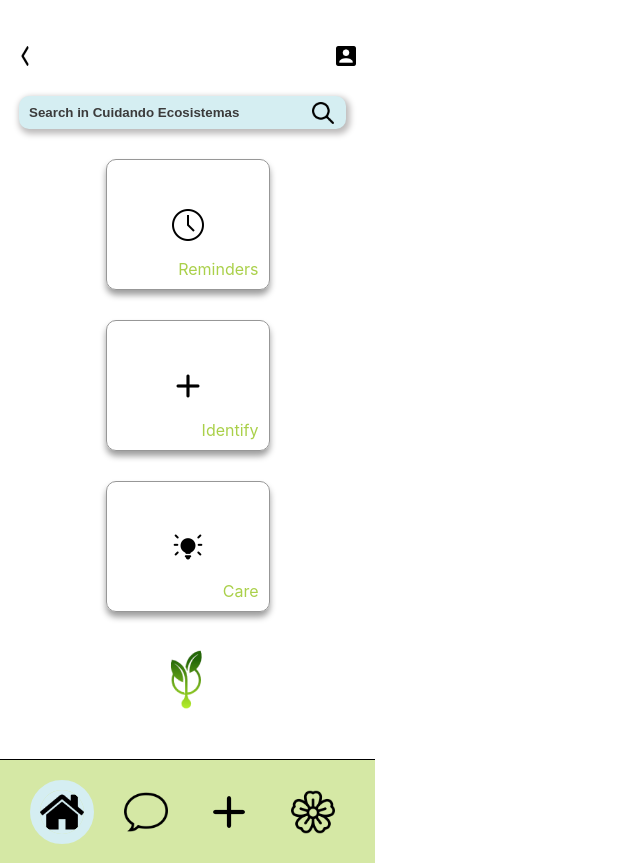
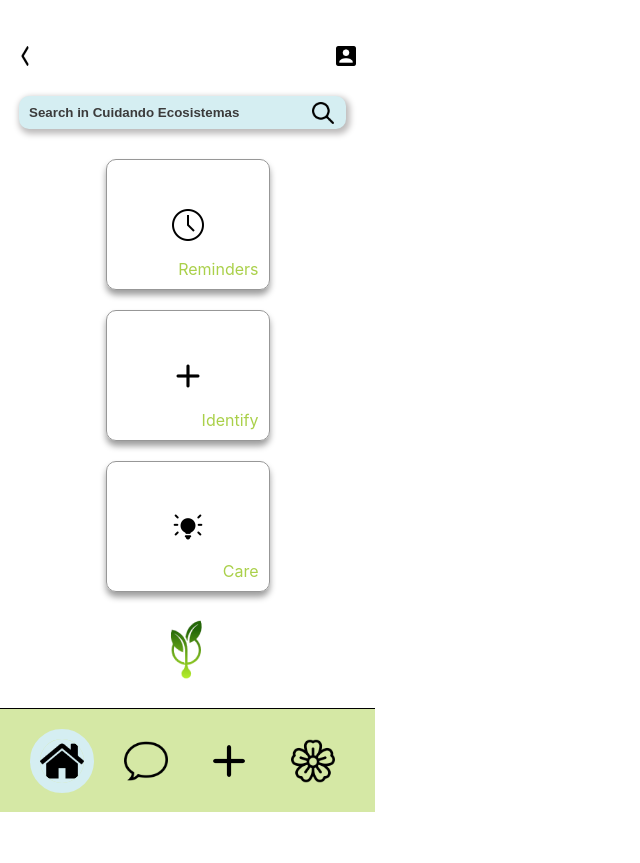
Before and after one commit to diegoodiaz5/cuidando-ecosistemas-front, a React (Create React App) app: page /home in a window 1280 px wide. Shown: the whole page, without its empty margins (0-640 px from the left). After the commit the page ends 812 px from the top, so only its background shows below. Built offline with nearby package versions, Linux system fonts and the light colour scheme.

Commit message:
Fixed styles in "#containerHome"

```diff
--- a/src/Components/Home/Home.css
+++ b/src/Components/Home/Home.css
@@ -1,5 +1,6 @@
 #home {
     padding: 0 19px;
+    height: 708px;
 }
 
 .arrowAndAccountBox {
@@ -43,8 +44,8 @@
     display: flex;
     flex-direction: column;
     align-items: center;
-    gap: 30px;
-    padding: 30px 0;
+    gap: 20px;
+    padding-top: 30px;
     visibility: visible;
 }
 
```
